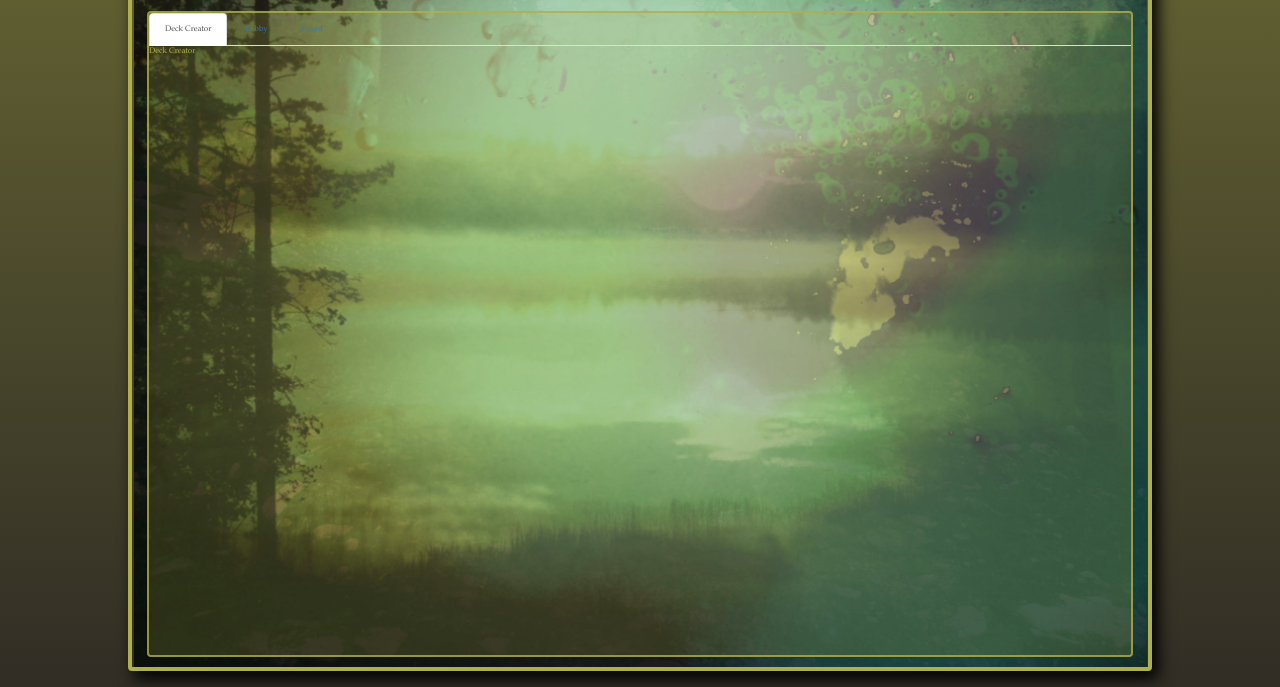
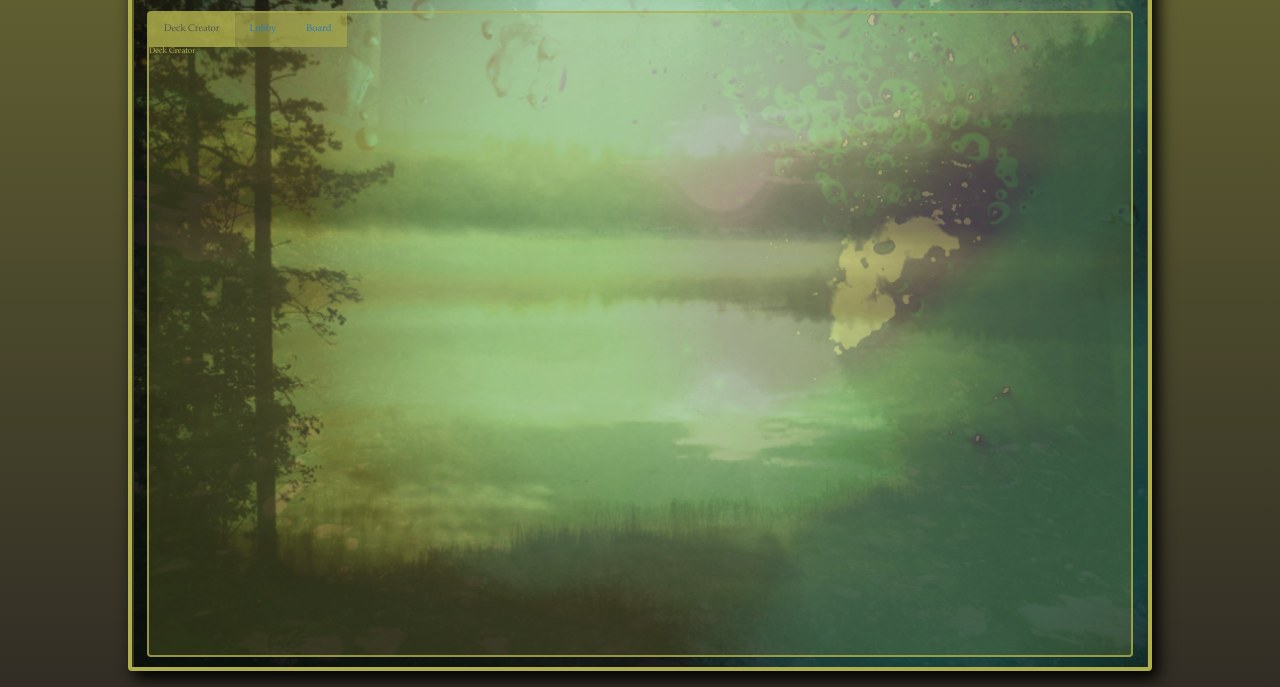
Before and after one commit to jsshvo/mtg, a website: page client/index.html in a window 1280 px wide. Shown: the part 113-800 px from the top of the page. Drawn offline with nearby package versions, Linux system fonts and the light colour scheme; files that its build step writes are made by us from their sources; files whose address does not match are found by name.

Commit message:
modifications

```diff
--- a/client/ui/css/main.css
+++ b/client/ui/css/main.css
@@ -69,6 +69,25 @@ div#header {
     text-shadow: 1px 1px 0px rgb(125,125,25);
     padding-left:0;
 }
+.uib-tabset, .nav-tabs {
+    border:none;
+    font-size:1.2em;
+}
+.uib-tab, .nav-item {
+    border:none !important;
+    color:rgb(100,100,00) !important;
+    background-color: rgba(175,175,75,0.6) !important;
+}
+.uib-tab.active, .nav-item.active {
+    /*border: 2px solid rgba(175,175,75,0.8) !important;*/
+    color:rgb(100,100,00) !important;
+    background-color: rgba(175,175,75,0.8) !important;
+}
+.nav-link {
+    border:none !important;
+    background:none !important;
+    margin:0 !important;
+}
 h2, h3 {
     margin-left:16px;
 }
```
Also changed, not shown: client/ui/js/client.js (+8 -0 lines).
